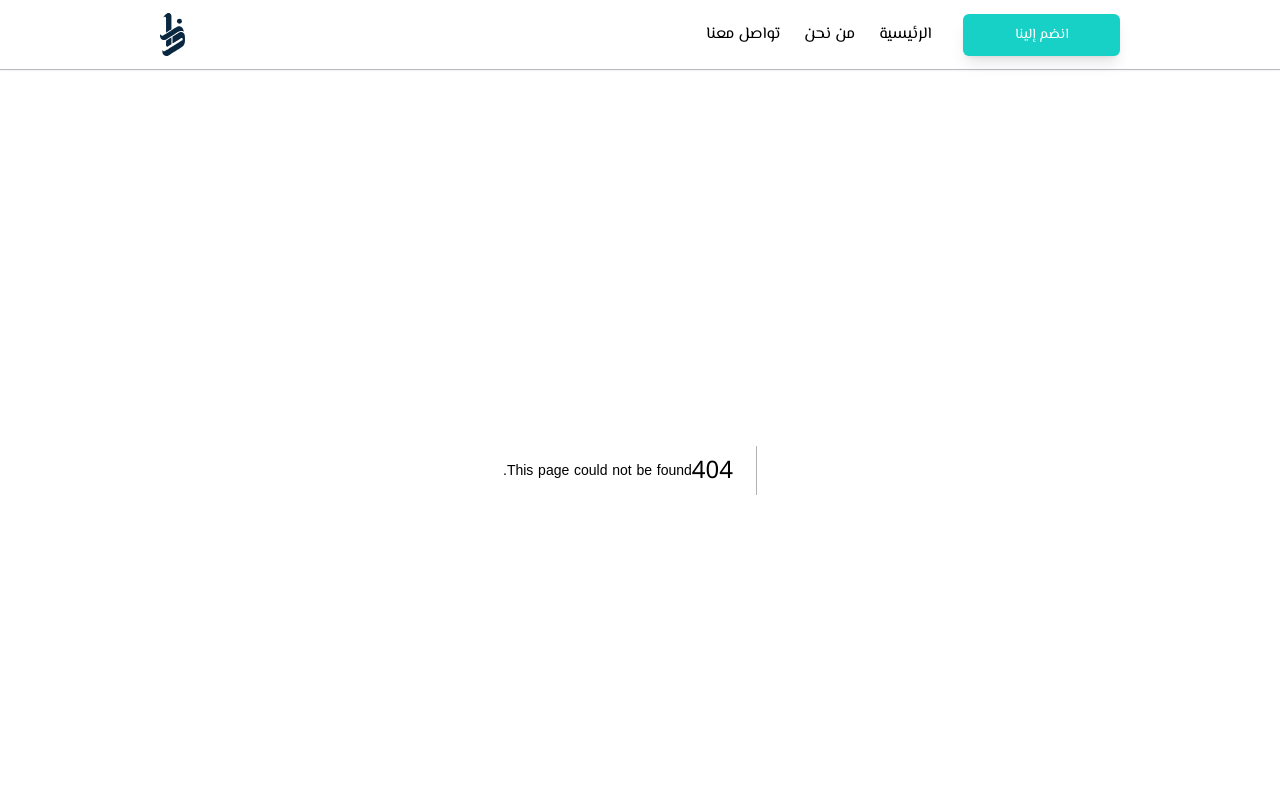
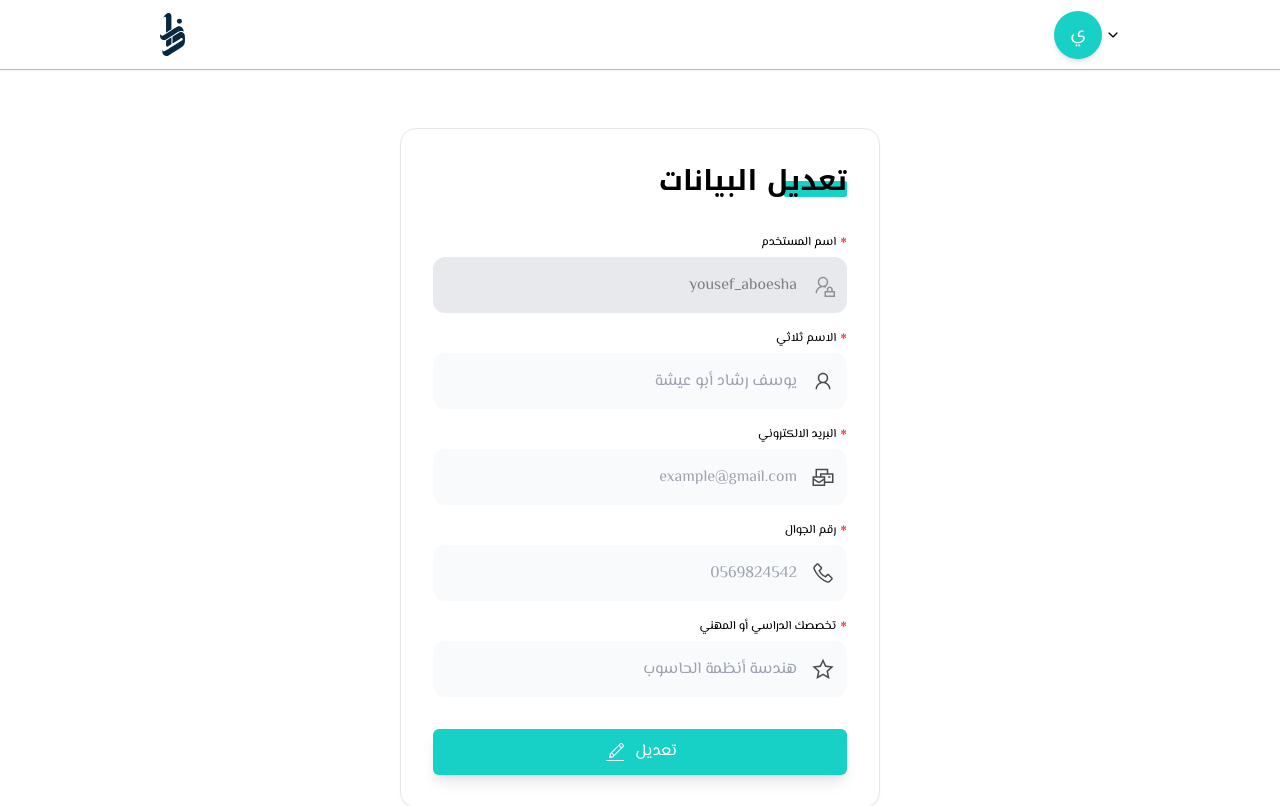
Before and after one commit to YousefAboAisha/zad, a Next.js app: page /edit in a window 1280 px wide. Before the commit this address had no page. Shown: the top 806 px of the page. Built offline with nearby package versions, Linux system fonts and the light colour scheme.

Commit message:
Added the profile-popup, Edit page, Profile page and 404 page

```diff
--- a/components/UI/inputs/input.tsx
+++ b/components/UI/inputs/input.tsx
@@ -39,7 +39,7 @@ const Input = ({
 
         <input
           {...rest}
-          className={`h-full w-full ${
+          className={`h-full w-full pl-2 ${
             Icon ? "pr-12" : "px-4"
           } rounded-xl duration-200 outline-none border-2 border-transparent disabled:cursor-not-allowed bg-gray-50 focus:border-blue focus:border-2 disabled:bg-gray-300 disabled:opacity-50 ${
             error ? "border border-[red] animate-shake" : ""
--- /dev/null
+++ b/components/UI/modals/profilePopper.tsx
@@ -0,0 +1,58 @@
+import { Menu, MenuButton, MenuItem, MenuItems } from "@headlessui/react";
+import Link from "next/link";
+import { CiEdit, CiLogout, CiUser } from "react-icons/ci";
+import { IoIosArrowDown } from "react-icons/io";
+
+function ProfilePopper() {
+  return (
+    <Menu as={"div"}>
+      <MenuButton as={"div"}>
+        {({ active }) => (
+          <div className="flex items-center gap-1">
+            <IoIosArrowDown
+              className={`${active && "rotate-180"} duration-200`}
+              size={14}
+            />
+            <p className="flex items-center justify-center w-12 h-12 bg-primary text-white rounded-full cursor-pointer text-lg shadow-md">
+              ي
+            </p>
+          </div>
+        )}
+      </MenuButton>
+      <MenuItems
+        anchor={{ to: "bottom start", gap: "4px" }}
+        transition
+        className="flex flex-col gap-2 p-1 min-w-48 bg-white z-[100000] rounded-xl border shadow-2xl origin-top transition duration-200 ease-out data-[closed]:scale-95 data-[closed]:opacity-0 outline-none"
+      >
+        <MenuItem>
+          <Link
+            href={"/profile"}
+            className="flex items-center gap-2 p-3 hover:bg-gray-300 cursor-pointer duration-100 text-sm rounded-lg"
+          >
+            <CiUser size={20} />
+            <span>الصفحة الشخصية</span>
+          </Link>
+        </MenuItem>
+
+        <MenuItem>
+          <Link
+            href={"/edit"}
+            className="flex items-center gap-2 p-3 hover:bg-gray-300 cursor-pointer duration-100 text-sm rounded-lg"
+          >
+            <CiEdit size={20} />
+            <span>تعديل البيانات</span>
+          </Link>
+        </MenuItem>
+
+        <MenuItem>
+          <div className="flex items-center gap-2 p-3 cursor-pointer text-sm rounded-lg bg-[red] text-white">
+            <CiLogout size={20} />
+            <p>تسجيل الخروج</p>
+          </div>
+        </MenuItem>
+      </MenuItems>
+    </Menu>
+  );
+}
+
+export default ProfilePopper;
--- a/components/UI/modals/signin.tsx
+++ b/components/UI/modals/signin.tsx
@@ -67,7 +67,6 @@ const Signin = () => {
                 placeholder="البريد الالكتروني"
                 label="البريد الالكتروني"
                 icon={BiUser}
-                required
                 className={`focus:border-primary ${
                   loading ? "bg-gray-200 cursor-not-allowed" : ""
                 }`}
@@ -88,7 +87,6 @@ const Signin = () => {
                 placeholder="كلمة المرور"
                 label="كلمة المرور"
                 icon={BiLock}
-                required
                 className={`focus:border-primary ${
                   loading ? "bg-gray-200 cursor-not-allowed" : ""
                 }`}
--- a/components/UI/modals/signup.tsx
+++ b/components/UI/modals/signup.tsx
@@ -77,7 +77,6 @@ const Signup = () => {
                 placeholder="الاسم رباعي"
                 label="الاسم رباعي"
                 icon={BiUser}
-                required
                 className={`focus:border-primary ${
                   loading ? "bg-gray-200 cursor-not-allowed" : ""
                 }`}
@@ -98,7 +97,6 @@ const Signup = () => {
                 placeholder="البريد الالكتروني"
                 label="البريد الالكتروني"
                 icon={BiMailSend}
-                required
                 className={`focus:border-primary ${
                   loading ? "bg-gray-200 cursor-not-allowed" : ""
                 }`}
@@ -119,7 +117,6 @@ const Signup = () => {
                 placeholder="رقم الهاتف"
                 label="رقم الهاتف"
                 icon={BiPhone}
-                required
                 className={`focus:border-primary ${
                   loading ? "bg-gray-200 cursor-not-allowed" : ""
                 }`}
@@ -140,7 +137,6 @@ const Signup = () => {
                 placeholder="التخصص"
                 label="التخصص"
                 icon={BiStar}
-                required
                 className={`focus:border-primary ${
                   loading ? "bg-gray-200 cursor-not-allowed" : ""
                 }`}
@@ -159,7 +155,6 @@ const Signup = () => {
                 options={leasingPlansOptions}
                 title="اختر نوع الاشتراك.."
                 icon={<FiArrowDown />}
-                required
                 value={values.leasingType}
                 onChange={(e) => setFieldValue("leasingType", e.target.value)}
                 className={`focus:border-primary ${
--- a/components/UI/typography/pageTitles.tsx
+++ b/components/UI/typography/pageTitles.tsx
@@ -1,3 +1,4 @@
+import Link from "next/link";
 import React from "react";
 import { MdKeyboardArrowLeft } from "react-icons/md";
 
@@ -8,8 +9,11 @@ type PageTitlesProps = {
 const PageTitles = ({ title }: PageTitlesProps) => {
   return (
     <div className="flex items-center">
-      <p className="text-gray-500">الرئيسية</p>
-      <MdKeyboardArrowLeft size={20} className="text-gray-500" />
+      <Link href={"/"} className="flex items-center text-gray-500 hover:underline">
+        الرئيسية
+        <MdKeyboardArrowLeft size={20} />
+      </Link>
+
       <p className="mr-1">{title}</p>
     </div>
   );
--- a/components/navbar.tsx
+++ b/components/navbar.tsx
@@ -11,18 +11,21 @@ import Signin from "./UI/modals/signin";
 import Signup from "./UI/modals/signup";
 import Button from "./UI/inputs/button";
 import { useModal } from "../context/modalContext";
+import ProfilePopper from "./UI/modals/profilePopper";
 
 const Navbar: React.FC = () => {
   const { openModal, closeModal, isOpen } = useModal();
   const [sidebarIsOpen, setSidebarIsOpen] = useState(false);
   const router = useRouter();
   const pathname = router.pathname;
+  const user = true;
 
   return (
     <nav
       className={`fixed w-full h-[70px] top-0 left-0 z-[1000] items-center bg-white text-black duration-500 border-light border-b shadow-sm`}
     >
       <div className="container flex flex-row justify-between items-center h-full">
+        {!user ? (
           <div className={`flex items-center gap-1 md:gap-6 lg:gap-8`}>
             <div className="flex md:hidden cursor-pointer">
               <Hamburger
@@ -58,6 +61,9 @@ const Navbar: React.FC = () => {
               ))}
             </div>
           </div>
+        ) : (
+          <ProfilePopper />
+        )}
 
         {/* Logo */}
         <Link href={"/"}>
--- a/package.json
+++ b/package.json
@@ -9,6 +9,8 @@
     "lint": "next lint"
   },
   "dependencies": {
+    "@headlessui/react": "^2.2.0",
+    "@popperjs/core": "^2.11.8",
     "formik": "^2.4.6",
     "hamburger-react": "^2.5.1",
     "mongoose": "^8.8.4",
@@ -17,6 +19,7 @@
     "react-dom": "^18.3.0",
     "react-icons": "^5.4.0",
     "react-photo-view": "^1.2.6",
+    "react-popper": "^2.3.0",
     "yup": "^1.6.1"
   },
   "devDependencies": {
--- /dev/null
+++ b/pages/404.tsx
@@ -0,0 +1,19 @@
+import Button from "@/components/UI/inputs/button";
+import Link from "next/link";
+import React from "react";
+import { RiArrowGoBackFill } from "react-icons/ri";
+
+const PageNotFound = () => {
+  return (
+    <div className="relative container flex flex-col items-center justify-center mt-40">
+      <h2 className="text-[120px] font-bold">404</h2>
+      <p className="">الصفحة غير متوفرة</p>
+      <Link href={"/"} className="w-full">
+      <Button title=" الصفحة الرئيسية" className="mt-4 bg-primary w-full md:w-3/12 mx-auto" hasShiningBar={false} icon={<RiArrowGoBackFill/>} />
+      </Link>
+
+    </div>
+  );
+};
+
+export default PageNotFound;
--- a/pages/contact.tsx
+++ b/pages/contact.tsx
@@ -1,4 +1,4 @@
-// import AddnewCustomerForm from "@/components/addnewCustomerForm";
+import AddnewCustomerForm from "@/components/addnewCustomerForm";
 import CustomerProfile from "@/components/customerProfile";
 // import SuccessMessage from "@/components/UI/cards/successMessage";
 // import Landing from "@/containers/contact/landing";
@@ -12,7 +12,7 @@ export default function Contact() {
       {/* <Landing contactFormRef={contactFormRef} /> */}
       <div ref={contactFormRef} className="container">
         {/* <ContactForm /> */}
-        {/* <AddnewCustomerForm /> */}
+        <AddnewCustomerForm />
         {/* <SuccessMessage /> */}
         <CustomerProfile />
       </div>
--- /dev/null
+++ b/pages/edit.tsx
@@ -0,0 +1,143 @@
+import { FormEvent, useState } from "react";
+import Heading from "@/components/UI/typography/heading";
+import Input from "@/components/UI/inputs/input";
+import Button from "@/components/UI/inputs/button";
+import { CiEdit } from "react-icons/ci";
+import { LiaMailBulkSolid, LiaPhoneSolid, LiaStar, LiaUser, LiaUserLockSolid } from "react-icons/lia";
+
+const AddNewCustomerTap = () => {
+  const submitHandler = (e: FormEvent<HTMLFormElement>) => {
+    e.preventDefault();
+    const date = new Date().toLocaleDateString();
+    setCustomerForm({
+      ...customerForm,
+      date: date,
+    });
+  };
+
+  const [customerForm, setCustomerForm] = useState<{
+    name: string;
+    email: string;
+    phoneNumber: string;
+    profession: string;
+    startDate: string;
+    endDate: string;
+    paymentMethod: string;
+    feeIsPaid: string;
+    leasingType: string;
+    date: string;
+  }>({
+    name: "",
+    email: "",
+    phoneNumber: "",
+    profession: "",
+    startDate: "",
+    endDate: "",
+    paymentMethod: "",
+    feeIsPaid: "no",
+    leasingType: "",
+    date: "",
+  });
+  return (
+    <div className="container mt-32">
+      <form
+        className="flex flex-col gap-4 border p-8 rounded-2xl shadow-sm w-full md:w-6/12 mx-auto"
+        onSubmit={(e) => submitHandler(e)}
+      >
+        <Heading
+          title=""
+          highLightText="تعديل البيانات"
+          highlightColor="before:bg-primary"
+          className="mb-4 w-fit text-[14px]"
+          additionalStyles="text-[28px]"
+        />
+
+        <Input
+          label="اسم المستخدم"
+          type="text"
+          placeholder="اسم المستخدم"
+          icon={LiaUserLockSolid}
+          required
+          onChange={(e) =>
+            setCustomerForm({
+              ...customerForm,
+              name: e.target.value,
+            })
+          }
+          value={"yousef_aboesha"}
+          className="focus:border-primary"
+          disabled
+        />
+
+        <Input
+          label="الاسم ثلاثي"
+          type="text"
+          placeholder="يوسف رشاد أبو عيشة"
+          icon={LiaUser}
+          required
+          onChange={(e) =>
+            setCustomerForm({
+              ...customerForm,
+              name: e.target.value,
+            })
+          }
+          value={customerForm.name}
+          className="focus:border-primary"
+        />
+        <Input
+          label="البريد الالكتروني"
+          type="email"
+          placeholder="example@gmail.com"
+          icon={LiaMailBulkSolid}
+          required
+          onChange={(e) =>
+            setCustomerForm({
+              ...customerForm,
+              email: e.target.value,
+            })
+          }
+          value={customerForm.email}
+          className="focus:border-primary"
+        />
+        <Input
+          label="رقم الجوال"
+          type="text"
+          placeholder="0569824542"
+          icon={LiaPhoneSolid}
+          required
+          onChange={(e) =>
+            setCustomerForm({
+              ...customerForm,
+              phoneNumber: e.target.value,
+            })
+          }
+          value={customerForm.phoneNumber}
+          className="focus:border-primary"
+        />
+        <Input
+          label="تخصصك الدراسي أو المهني"
+          type="text"
+          placeholder="هندسة أنظمة الحاسوب"
+          icon={LiaStar}
+          required
+          onChange={(e) =>
+            setCustomerForm({
+              ...customerForm,
+              profession: e.target.value,
+            })
+          }
+          value={customerForm.profession}
+          className="focus:border-primary"
+        />
+        <Button
+          title="تعديل"
+          className="bg-primary mt-4"
+          icon={<CiEdit size={24} />}
+          hasShiningBar={false}
+        />
+      </form>
+    </div>
+  );
+};
+
+export default AddNewCustomerTap;
--- /dev/null
+++ b/pages/profile.tsx
@@ -0,0 +1,12 @@
+import CustomerProfile from "@/components/customerProfile";
+import React from "react";
+
+const Profile = () => {
+  return (
+    <div className="container">
+      <CustomerProfile />
+    </div>
+  );
+};
+
+export default Profile;
```
Also changed, not shown: 1 other file (tests, documents, lock files or other folders). Lines whose indentation alone changed are shown as unchanged.
